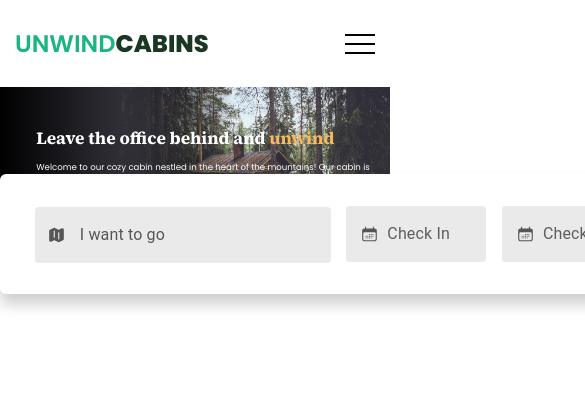
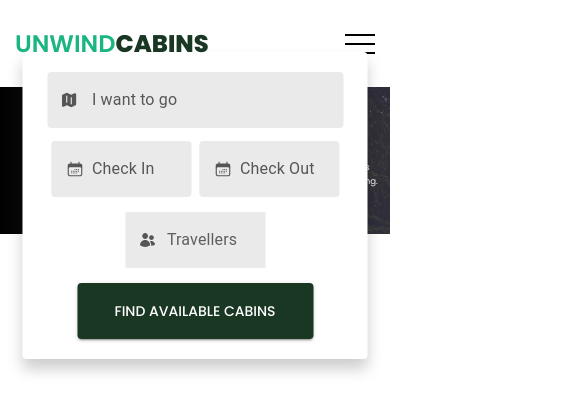
Before and after one commit to yevmot/UnwindCabins-TypeScript, a React (Create React App) app: page / in a window 390 px wide. Shown: the top 412 px of the page, 585 px wide, since content can reach past the window. Built offline with nearby package versions, Linux system fonts and the light colour scheme.

Commit message:
Working with the form

```diff
--- a/src/components/header/header-comps/header-search/HeaderSearch.tsx
+++ b/src/components/header/header-comps/header-search/HeaderSearch.tsx
@@ -5,8 +5,7 @@
 import SearchBtn from './search-button/SearchButton';
 import Location from './search-location/SearchLocation';
 import BasicSelect from './search-travellers/SearchTravellers';
-import { DatePickerIn } from './search-datepickers/DatePickerIn';
-import { DatePickerOut } from './search-datepickers/DatePickerOut';
+import { DatePickers } from './search-datepickers/DatePickers';
 
 export const HeaderSearch = (): JSX.Element => {
 //   const [isActive, setIsActive] = useState(false);
@@ -17,8 +16,7 @@
         <div className="form">
           {/* <FormModal isActive={isActive} setIsActive={setIsActive} /> */}
           <Location />
-          <DatePickerIn />
-          <DatePickerOut/>
+          <DatePickers />
           <BasicSelect />
           <SearchBtn />
         </div>
--- a/src/components/header/header-comps/header-search/headerSearch.css
+++ b/src/components/header/header-comps/header-search/headerSearch.css
@@ -2,22 +2,27 @@
 @import url("./datepicker/style.css");
 @import url("./travellers/style.css");
 @import url("./button/style.css"); */
+@import url('./headerSearchMedia.css');
 
 .form {
     display: flex;
-    justify-content: space-around;
+    flex-wrap: wrap;
+    justify-content: center;
     align-items: center;
-    height: 120px;
-    width: 1041px;
-    border-radius: 6px;
+    max-width: 1040px;
+    min-height: 120px;
+    gap: 8px;
+    border-radius: 4px;
     background-color: #fff;
     box-shadow: 0px 10px 15px rgba(0, 0, 0, 0.2);
-    padding: 0 27px;
+    padding: 12px 28px;
 }
 .form-container {
     position: absolute;
     bottom: -60px;
     z-index: 2;
+    /* right: 50%; */
+    /* transform: translateX(50%); */
 }
 .form input,
 .travellers,
@@ -26,3 +31,7 @@
     border-radius: 4px;
     color: #565656;
 }
+.form button {
+    height: 56px;
+    width: 236px;
+}
--- /dev/null
+++ b/src/components/header/header-comps/header-search/headerSearchMedia.css
@@ -0,0 +1,22 @@
+@media (max-width: 1039px) {
+    .form {
+        max-width: 800px !important;
+        padding: 20px 0 !important;
+    }
+    .form-container {
+        width: 800px;
+        right: 50%;
+        transform: translateX(50%);
+        bottom: -30% !important;
+    }
+    }
+
+@media (max-width: 799px) {
+    .form {
+        gap: 15px !important;
+    }
+    .form-container {
+        width: 345px;
+        bottom: -85% !important;
+    }
+}
--- a/src/components/header/header-comps/header-search/search-datepickers/DatePickerIn.tsx
+++ b/src/components/header/header-comps/header-search/search-datepickers/DatePickerIn.tsx
@@ -3,7 +3,7 @@
 import { AdapterDateFns } from '@mui/x-date-pickers/AdapterDateFnsV3';
 import { de } from 'date-fns/locale/de';
 import calendar from './../../../../../img/icons/calendar.svg';
-import './datePicker.css';
+// import './datePicker.css';
 
 const CalendarImg = (): JSX.Element => {
   return (
--- a/src/components/header/header-comps/header-search/search-datepickers/DatePickerOut.tsx
+++ b/src/components/header/header-comps/header-search/search-datepickers/DatePickerOut.tsx
@@ -3,7 +3,7 @@
 import { AdapterDateFns } from '@mui/x-date-pickers/AdapterDateFnsV3';
 import { de } from 'date-fns/locale/de';
 import calendar from './../../../../../img/icons/calendar.svg';
-import './datePicker.css';
+// import './datePicker.css';
 
 const CalendarImg = (): JSX.Element => {
   return (
--- /dev/null
+++ b/src/components/header/header-comps/header-search/search-datepickers/DatePickers.tsx
@@ -0,0 +1,13 @@
+import { JSX } from 'react';
+import { DatePickerIn } from './DatePickerIn';
+import { DatePickerOut } from './DatePickerOut';
+import './datePicker.css';
+
+export const DatePickers = (): JSX.Element => {
+  return (
+    <div className="date-pickers">
+      <DatePickerIn />
+      <DatePickerOut/>
+    </div>
+  );
+};
--- a/src/components/header/header-comps/header-search/search-datepickers/datePicker.css
+++ b/src/components/header/header-comps/header-search/search-datepickers/datePicker.css
@@ -1,6 +1,10 @@
+.date-pickers {
+  display: flex;
+  gap: 8px;
+}
 .date-wrapper{
     position: relative;
-    max-width: 140px;
+    width: 140px;
     background-color: #EAEAEA;
     border-radius: 4px;
 }
@@ -21,3 +25,6 @@
     align-items: center;
     gap: 8px;
 }
+.date-wrapper span {
+    color: #565656
+}
--- a/src/components/header/header-comps/header-search/search-location/searchLocation.css
+++ b/src/components/header/header-comps/header-search/search-location/searchLocation.css
@@ -1,6 +1,6 @@
 .TextField {
-    width: 296px;
-    height: 54px;
+    width: 18.5rem;
+    height: 3.375rem;
 }
 .MuiOutlinedInput-root fieldset {
     border: none
```
